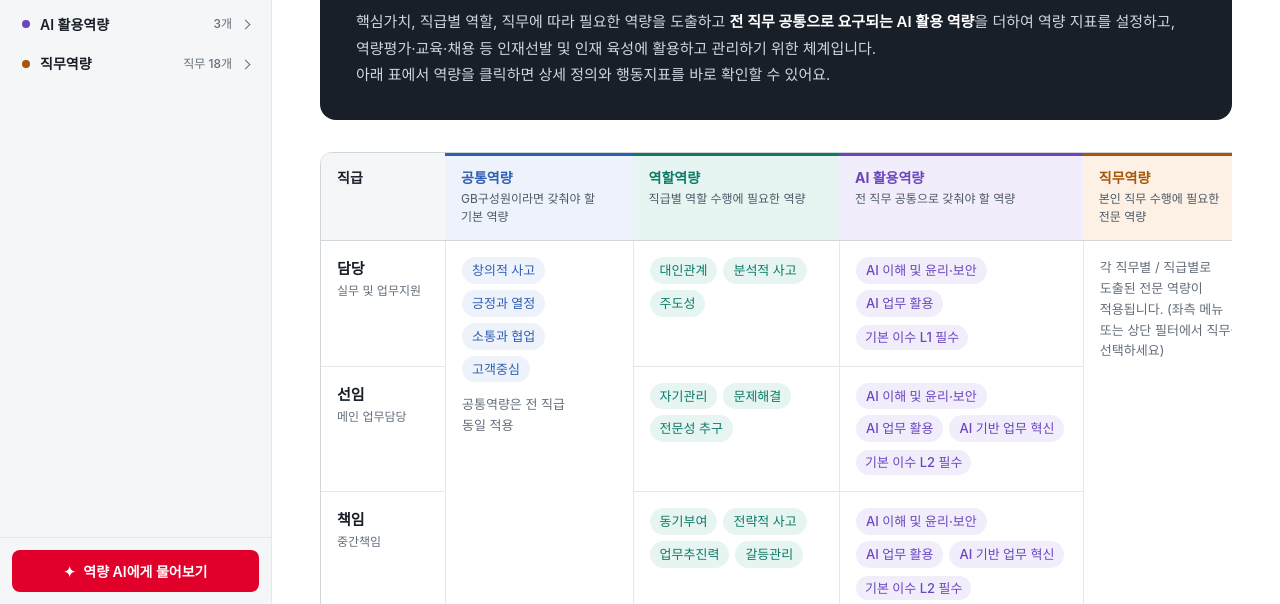
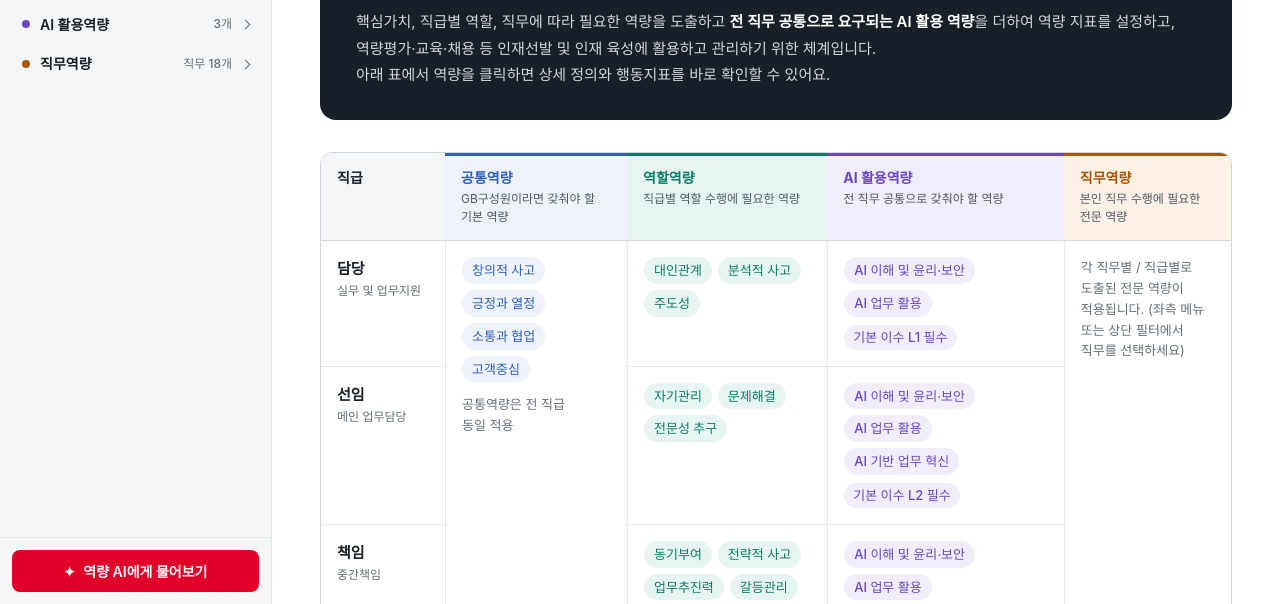
Before and after one commit to moonchj-pixel/gb-competency2, a website: page public/index.html in a window 1280 px wide. Shown: the part 196-800 px from the top of the page. Drawn offline with Linux system fonts and the light colour scheme; a web font is replaced by a local one.

Commit message:
노트북 폭에서 홈 표 오른쪽이 잘리지 않도록 최소 폭 조정
Co-Authored-By: Claude Opus 5.5 <noreply@anthropic.com>

```diff
--- a/public/index.html
+++ b/public/index.html
@@ -192,7 +192,7 @@
   .table-scroll{overflow-x:auto; -webkit-overflow-scrolling:touch;}
 
   .system-table{
-    width:100%; min-width:940px; table-layout:fixed;
+    width:100%; min-width:860px; table-layout:fixed;
     border-collapse:separate; border-spacing:0;
     border:1px solid var(--rule-strong); border-radius:12px; overflow:hidden;
     background:#fff;
```
